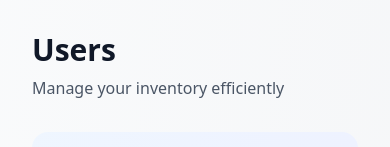
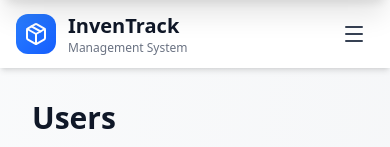
Before and after one commit to 0001ashishYadav/product_inventory_UI, a React (Vite) app: page /users in a window 390 px wide. Shown: the top 147 px of the page. Built offline with nearby package versions, Linux system fonts and the light colour scheme.

Commit message:
make phone nav bar

```diff
--- a/src/layout/MainLayout.jsx
+++ b/src/layout/MainLayout.jsx
@@ -7,10 +7,14 @@ import {
   Activity,
   Inbox,
   MinusSquare,
+  MenuIcon,
+  Cross,
+  X,
 } from "lucide-react";
 
 const MainLayout = ({ children }) => {
   const [isSidebarOpen, setIsSidebarOpen] = useState(false);
+  const [isPhoneNavbarOpen, setIsPhoneNavbarOpen] = useState(false);
 
   const location = useLocation();
   const pathName = location.pathname.split("/")[1]; // e.g., '/products' → 'products'
@@ -37,7 +41,7 @@ const MainLayout = ({ children }) => {
   }, []);
   return (
     <>
-      <div className="min-h-screen bg-linear-to-br from-gray-50 to-gray-100">
+      <div className="min-h-screen bg-linear-to-br from-gray-50 to-gray-100 relative">
         {/* Sidebar */}
 
         {isSidebarOpen && (
@@ -87,6 +91,112 @@ const MainLayout = ({ children }) => {
           </div>
         )}
 
+        {/* phone nav bar */}
+
+        {!isSidebarOpen && (
+          <>
+            <div className="w-full bg-white shadow-md relative z-20">
+              <div className="flex justify-between items-center px-4 py-3">
+                <div className="flex items-center gap-3">
+                  <div className="w-10 h-10 bg-linear-to-br from-blue-500 to-blue-600 rounded-xl flex items-center justify-center">
+                    <Package className="w-6 h-6 text-white" />
+                  </div>
+                  <div>
+                    <h1 className="text-xl font-bold text-gray-900">
+                      InvenTrack
+                    </h1>
+                    <p className="text-xs text-gray-500">Management System</p>
+                  </div>
+                </div>
+
+                <button
+                  onClick={() => setIsPhoneNavbarOpen(!isPhoneNavbarOpen)}
+                  className="p-2 hover:bg-gray-100 rounded-lg transition-colors"
+                >
+                  {isPhoneNavbarOpen ? (
+                    <X className="w-6 h-6 text-gray-700" />
+                  ) : (
+                    <MenuIcon className="w-6 h-6 text-gray-700" />
+                  )}
+                </button>
+              </div>
+            </div>
+
+            {/* Mobile Menu Overlay */}
+            <div
+              className={`fixed inset-0 bg-black transition-opacity duration-300 z-40 ${
+                isPhoneNavbarOpen
+                  ? "opacity-50 pointer-events-auto"
+                  : "opacity-0 pointer-events-none"
+              }`}
+              onClick={() => setIsPhoneNavbarOpen(false)}
+            />
+
+            {/* Mobile Menu */}
+            <div
+              className={`fixed top-0 left-0 right-0 bg-white shadow-xl z-50 transform transition-transform duration-500 ease-out ${
+                isPhoneNavbarOpen ? "translate-y-0" : "-translate-y-full"
+              }`}
+            >
+              <div className="p-6">
+                <div className="flex items-center justify-between mb-8">
+                  <div className="flex items-center gap-3">
+                    <div className="w-10 h-10 bg-linear-to-br from-blue-500 to-blue-600 rounded-xl flex items-center justify-center">
+                      <Package className="w-6 h-6 text-white" />
+                    </div>
+                    <div>
+                      <h1 className="text-xl font-bold text-gray-900">
+                        InvenTrack
+                      </h1>
+                      <p className="text-xs text-gray-500">Management System</p>
+                    </div>
+                  </div>
+                  <button
+                    onClick={() => setIsPhoneNavbarOpen(false)}
+                    className="p-2 hover:bg-gray-100 rounded-lg transition-colors"
+                  >
+                    {isPhoneNavbarOpen ? (
+                      <X className="w-6 h-6 text-gray-700" />
+                    ) : (
+                      <MenuIcon className="w-6 h-6 text-gray-700" />
+                    )}
+                  </button>
+                </div>
+
+                <nav className="space-y-2">
+                  {[
+                    { id: "dashboard", label: "Dashboard", icon: Activity },
+                    { id: "products", label: "Products", icon: Package },
+                    { id: "inventory", label: "Inventory", icon: Box },
+                    { id: "users", label: "Users", icon: Users },
+                    { id: "entries", label: "Entries", icon: Inbox },
+                    { id: "exits", label: "Exits", icon: MinusSquare },
+                  ].map((item) => {
+                    const Icon = item.icon;
+                    return (
+                      <NavLink
+                        key={item.id}
+                        to={`/${item.id}`}
+                        onClick={() => setIsPhoneNavbarOpen(false)}
+                        className={({ isActive }) =>
+                          `w-full flex items-center gap-3 px-4 py-3 rounded-xl transition-all ${
+                            isActive
+                              ? "bg-blue-50 text-blue-600 font-semibold"
+                              : "text-gray-600 hover:bg-gray-50"
+                          }`
+                        }
+                      >
+                        <Icon className="w-5 h-5" />
+                        {item.label}
+                      </NavLink>
+                    );
+                  })}
+                </nav>
+              </div>
+            </div>
+          </>
+        )}
+
         {/* Main Content */}
         <div
           className={
```
